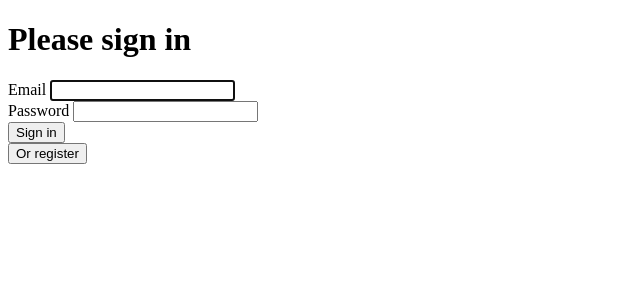
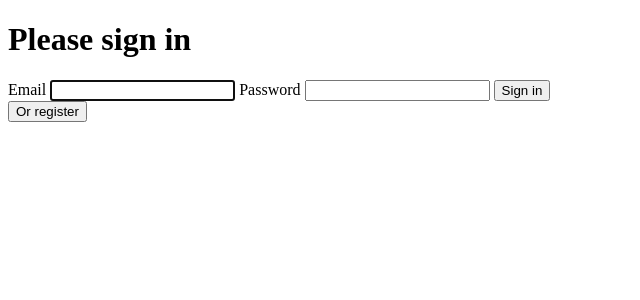
Before and after one commit to svetlana-s/user-management, a Symfony app: template templates/security/login.html.twig in a window 1280 px wide. Shown: the top 300 px of the page, without its empty margins (0-640 px from the left). Run offline with Twig, Linux system fonts and the light colour scheme; the template is opened without the code that fills it, so the values that code supplies are empty; some libraries are stand-ins or nearby versions.

Commit message:
Fix Webpack connection

```diff
--- a/assets/styles/app.scss
+++ b/assets/styles/app.scss
@@ -1,4 +1 @@
-body {
-     background-color: lightgray;
-}
 @import '~bootstrap/scss/bootstrap';
--- a/composer.json
+++ b/composer.json
@@ -40,7 +40,7 @@
         "symfony/twig-bundle": "^5.3",
         "symfony/validator": "5.3.*",
         "symfony/web-link": "5.3.*",
-        "symfony/webpack-encore-bundle": "^1.11",
+        "symfony/webpack-encore-bundle": "^1.12",
         "symfony/yaml": "5.3.*",
         "twig/extra-bundle": "^2.12|^3.0",
         "twig/twig": "^2.12|^3.0"
--- a/templates/base.html.twig
+++ b/templates/base.html.twig
@@ -1,17 +1,25 @@
 <!DOCTYPE html>
 <html>
     <head>
-        <meta charset="UTF-8">
-        <title>{% block title %}Welcome!{% endblock %}</title>
-        {# Run `composer require symfony/webpack-encore-bundle`
-           and uncomment the following Encore helpers to start using Symfony UX #}
         {% block stylesheets %}
-            {#{{ encore_entry_link_tags('app') }}#}
+            {# 'app' must match the first argument to addEntry() in webpack.config.js #}
+            {{ encore_entry_link_tags('app') }}
+
+            <!-- Renders a link tag (if your module requires any CSS)
+                 <link rel="stylesheet" href="/build/app.css"> -->
         {% endblock %}
 
         {% block javascripts %}
-            {#{{ encore_entry_script_tags('app') }}#}
+            {{ encore_entry_script_tags('app') }}
+
+            <!-- Renders app.js & a webpack runtime.js file
+                <script src="/build/runtime.js" defer></script>
+                <script src="/build/app.js" defer></script>
+                See note below about the "defer" attribute -->
         {% endblock %}
+
+        <meta charset="UTF-8">
+        <title>{% block title %}Welcome!{% endblock %}</title>
     </head>
     <body>
         {% block body %}{% endblock %}
--- a/templates/security/login.html.twig
+++ b/templates/security/login.html.twig
@@ -3,7 +3,7 @@
 {% block title %}Log in!{% endblock %}
 
 {% block body %}
-<form class="form-horizontal" method="post">
+<form method="post">
     {% if error %}
         <div class="alert alert-danger">{{ error.messageKey|trans(error.messageData, 'security') }}</div>
     {% endif %}
@@ -13,17 +13,13 @@
             You are logged in as {{ app.user.username }}, <a href="{{ path('app_logout') }}">Logout</a>
         </div>
     {% endif %}
+
     <h1 class="h3 mb-3 font-weight-normal">Please sign in</h1>
+    <label for="inputEmail">Email</label>
+    <input type="email" value="{{ last_username }}" name="email" id="inputEmail" class="form-control" autocomplete="email" required autofocus>
+    <label for="inputPassword">Password</label>
+    <input type="password" name="password" id="inputPassword" class="form-control" autocomplete="current-password" required>
 
-    <div class="form-group">
-    <label class="control-label col-sm-2" for="inputEmail">Email</label>
-    <input type="email" value="{{ last_username }}" name="email" id="inputEmail" class="form-control" autocomplete="email" required autofocus>
-    </div>
-
-    <div class="form-group">
-    <label class="control-label col-sm-2" for="inputPassword">Password</label>
-    <input type="password" name="password" id="inputPassword" class="form-control" autocomplete="current-password" required>
-    </div>
     <input type="hidden" name="_csrf_token"
            value="{{ csrf_token('authenticate') }}"
     >
@@ -33,7 +29,7 @@
         See https://symfony.com/doc/current/security/remember_me.html
 
         <div class="checkbox mb-3">
-            <label class="control-label col-sm-2">
+            <label>
                 <input type="checkbox" name="_remember_me"> Remember me
             </label>
         </div>
@@ -43,7 +39,7 @@
         Sign in
     </button>
 </form>
-<form class="form-horizontal" action="/register">
+<form action="/register">
     <button class="btn btn-lg btn-primary" type="submit">
         Or register
     </button>
```
Also changed, not shown: 3 other files.
